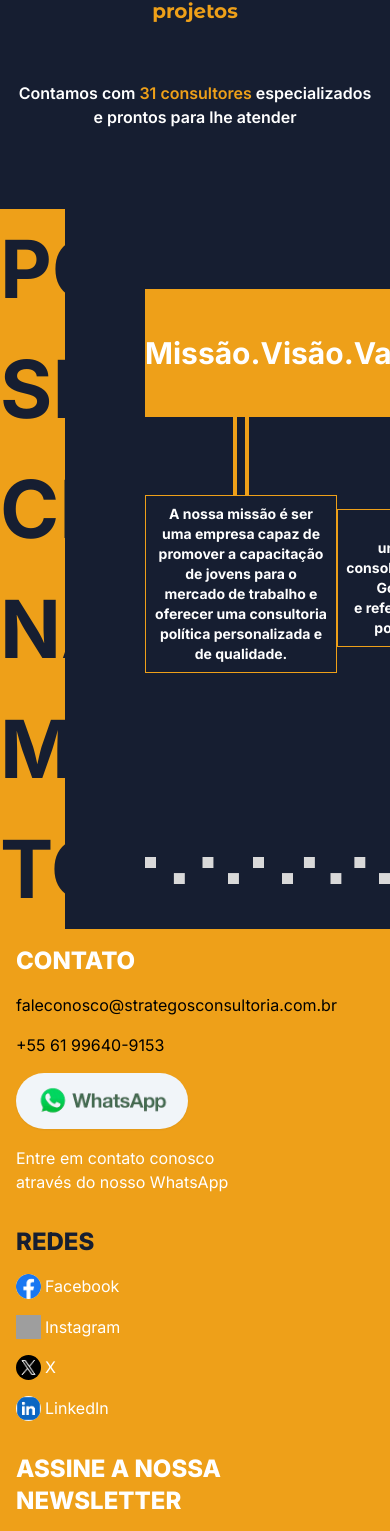
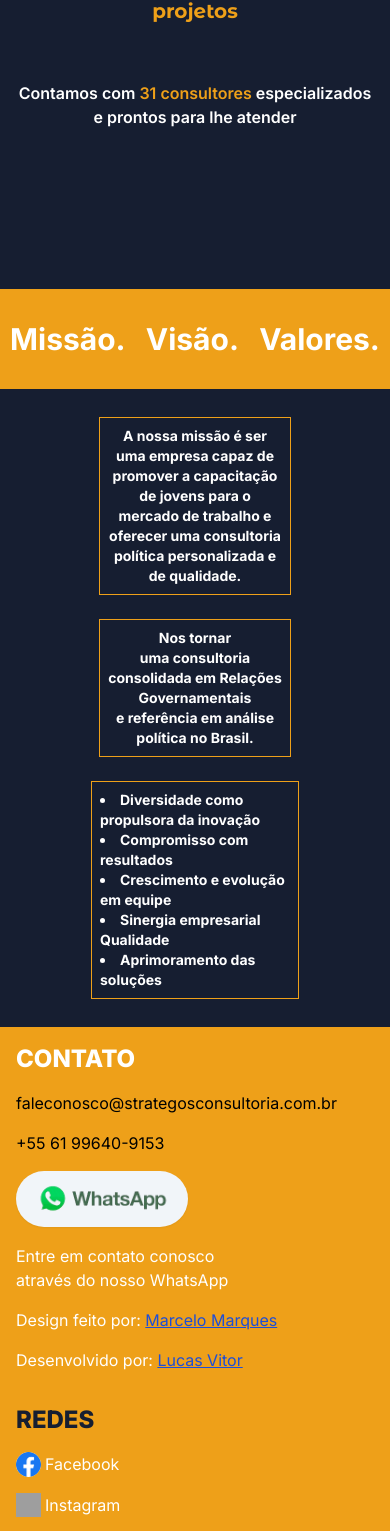
Before and after one commit to LucasVitorVD/stratego-website, a Next.js app: page /sobre in a window 390 px wide. Shown: the part 3755-5286 px from the top of the page. Built offline with nearby package versions, Linux system fonts and the light colour scheme; grey boxes are pictures that could not be loaded.

Commit message:
adding link to linkedin profile on footer

```diff
--- a/src/components/conductAside/ConductAside.tsx
+++ b/src/components/conductAside/ConductAside.tsx
@@ -6,7 +6,7 @@ export default function ConductAside() {
   const blueSquare = "w-6 h-6 bg-primary-darkBlue inline-block ml-6"
 
   return (
-    <aside className="bg-highlightYellow text-primary-darkBlue text-[5rem] font-bold overflow-hidden">
+    <aside className="hidden bg-highlightYellow text-primary-darkBlue text-[5rem] font-bold overflow-hidden lg:block">
       <motion.p
         initial={{ opacity: 0, x: 20 }}
         whileInView={{ opacity: 1, x: 0 }}
--- a/src/components/footer/Footer.tsx
+++ b/src/components/footer/Footer.tsx
@@ -1,4 +1,4 @@
-"use client"
+"use client";
 
 import Image from "next/image";
 import { Button } from "@/components/ui/button";
@@ -28,8 +28,32 @@ export default function Footer() {
               className="rounded-full"
             />
           </Button>
-          <p>Entre em contato conosco <br /> através do nosso WhatsApp</p>
+          <p>
+            Entre em contato conosco <br /> através do nosso WhatsApp
+          </p>
         </div>
+        <p>
+          Design feito por:{" "}
+          <a
+            href="https://www.linkedin.com/in/eumarcelie/"
+            target="_blank"
+            rel="external"
+            className="underline text-blue-700"
+          >
+            Marcelo Marques
+          </a>
+        </p>
+        <p>
+          Desenvolvido por:{" "}
+          <a
+            href="https://www.linkedin.com/in/lucas-vitor-472026210/"
+            target="_blank"
+            rel="external"
+            className="underline text-blue-700"
+          >
+            Lucas Vitor
+          </a>
+        </p>
       </motion.div>
 
       <motion.div
@@ -93,8 +117,15 @@ export default function Footer() {
       >
         <p className="title-2">ASSINE A NOSSA NEWSLETTER</p>
         <form className="space-y-4">
-          <Input placeholder="E-mail" type="email" className="bg-secondary-lightGray text-lg text-primary-darkBlue placeholder:text-primary-darkBlue" required />
-          <Button type="submit" className="font-bold text-highlightYellow">INSCREVER-SE</Button>
+          <Input
+            placeholder="E-mail"
+            type="email"
+            className="bg-secondary-lightGray text-lg text-primary-darkBlue placeholder:text-primary-darkBlue"
+            required
+          />
+          <Button type="submit" className="font-bold text-highlightYellow">
+            INSCREVER-SE
+          </Button>
         </form>
       </motion.div>
     </footer>
--- a/src/components/section/Conduct.tsx
+++ b/src/components/section/Conduct.tsx
@@ -2,19 +2,19 @@ import Image from "next/image";
 import ConductAside from "../conductAside/ConductAside";
 
 export default function Conduct() {
-  const verticalLine = "flex-1 mx-auto border-x-4 border-x-highlightYellow px-1"
+  const verticalLine = "hidden md:block md:flex-1 md:mx-auto md:border-x-4 md:border-x-highlightYellow md:px-1"
 
   return (
-    <section className="grid grid-cols-custom">
+    <section className="grid grid-cols-mobile-cols lg:grid-cols-large-screens-cols">
       <ConductAside />
-      <div className="grid grid-cols-1 grid-rows-custom pt-20 pl-20">
-        <div className="flex items-center justify-around bg-highlightYellow font-bold text-3xl">
+      <div className="grid md:grid-cols-1 md:grid-rows-large-screens-rows pt-20 lg:pl-20">
+        <div className="flex items-center justify-around bg-highlightYellow font-bold text-3xl py-8 md:py-0">
           <p>Missão.</p>
           <p>Visão.</p>
           <p>Valores.</p>
         </div>
-        <div className="flex justify-around">
-          <div className="flex flex-col justify-center h-4/6">
+        <div className="flex justify-around flex-wrap gap-6 py-7 md:gap-0 md:py-0">
+          <div className="flex flex-col justify-center md:h-4/6">
             <div className={verticalLine}></div>
             <p className="border border-highlightYellow text-sm text-center text-pretty p-2 w-48 font-bold">
               A nossa missão é ser uma empresa capaz de promover a capacitação
@@ -22,7 +22,7 @@ export default function Conduct() {
               política personalizada e de qualidade.
             </p>
           </div>
-          <div className="flex flex-col justify-center h-3/5">
+          <div className="flex flex-col justify-center md:h-3/5">
             <div className={verticalLine}></div>
             <p className="border border-highlightYellow text-sm text-center text-pretty p-2 w-48 font-bold">
               Nos tornar uma consultoria consolidada em Relações Governamentais
@@ -30,7 +30,7 @@ export default function Conduct() {
             </p>
           </div>
 
-          <div className="flex flex-col justify-center h-4/5">
+          <div className="flex flex-col justify-center md:h-4/5">
             <div className={verticalLine}></div>
             <ul className="border border-highlightYellow text-sm p-2 w-52 list-disc list-inside font-bold">
               <li>Diversidade como propulsora da inovação</li>
@@ -41,7 +41,7 @@ export default function Conduct() {
             </ul>
           </div>
         </div>
-        <div className="pt-14">
+        <div className="hidden pt-14 md:block">
           <Image
             src="/images/grafismo-quadrado.png"
             alt="detalhes"
--- a/tailwind.config.js
+++ b/tailwind.config.js
@@ -20,10 +20,12 @@ module.exports = {
     },
     extend: {
       gridTemplateColumns: {
-        "custom": "1fr 5fr"
+        "mobile-cols": "1fr",
+        "large-screens-cols": "1fr 5fr"
       },
       gridTemplateRows: {
-        "custom": "1fr 3fr 1fr"
+        "mobile-rows": "1fr",
+        "large-screens-rows": "1fr 3fr 1fr"
       },
       fontFamily: {
         montserrat: ["var(--font-montserrat)", ...fontFamily.sans],
```
